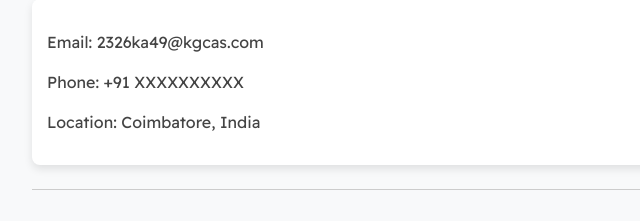
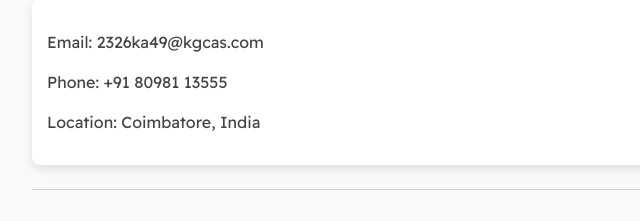
Before and after one commit to shriharimanoharan/myportfolio, a plain HTML site: page index.html in a window 1280 px wide. Shown: the part 2887-3108 px from the top of the page, 274-914 px from the left. Drawn offline with Linux system fonts and the light colour scheme.

Commit message:
Update index.html

```diff
--- a/index.html
+++ b/index.html
@@ -417,7 +417,7 @@
             <h2>Contact</h2>
             <div class="contact-info">
                 <p>Email: 2326ka49@kgcas.com</p>
-                <p>Phone: +91 XXXXXXXXXX</p>
+                <p>Phone: +91 80981 13555</p>
                 <p>Location: Coimbatore, India</p>
             </div>
         </section>
```
